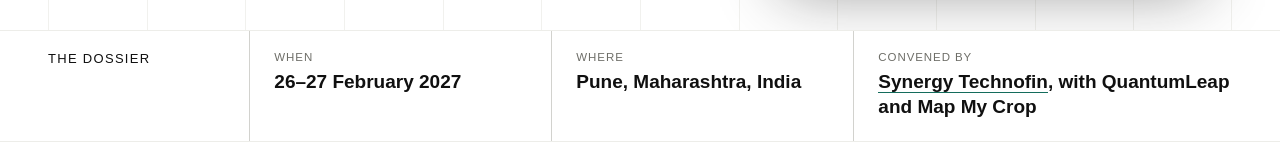
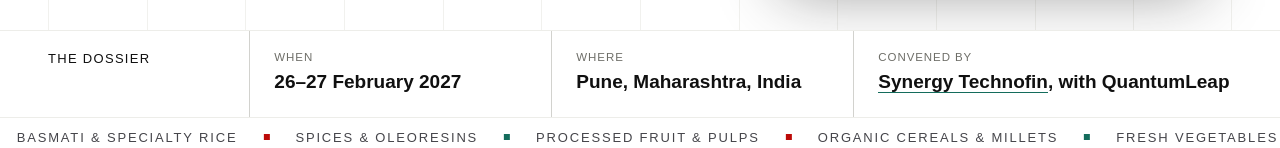
Before and after one commit to vedntzz/AgriExport, a website: page public/index.html in a window 1280 px wide. Shown: the part 657-805 px from the top of the page. Drawn offline with Linux system fonts and the light colour scheme; a web font is replaced by a local one.

Commit message:
T9: Update convened by credit to Synergy and QuantumLeap

```diff
--- a/public/index.html
+++ b/public/index.html
@@ -85,7 +85,7 @@
         </div>
         <div class="hero-content-13">
           <div class="hero-content-11">Convened by</div>
-          <div class="hero-content-12"><a href="https://www.synergytechnofin.com" target="_blank" rel="noopener" class="hero-link-3">Synergy Technofin</a>, with QuantumLeap and Map My Crop</div>
+          <div class="hero-content-12"><a href="https://www.synergytechnofin.com" target="_blank" rel="noopener" class="hero-link-3">Synergy Technofin</a>, with QuantumLeap</div>
         </div>
       </div>
       <div class="hero-content-14">
```
Also changed, not shown: tests/dom/page-content.test.js (+6 -0 lines).
